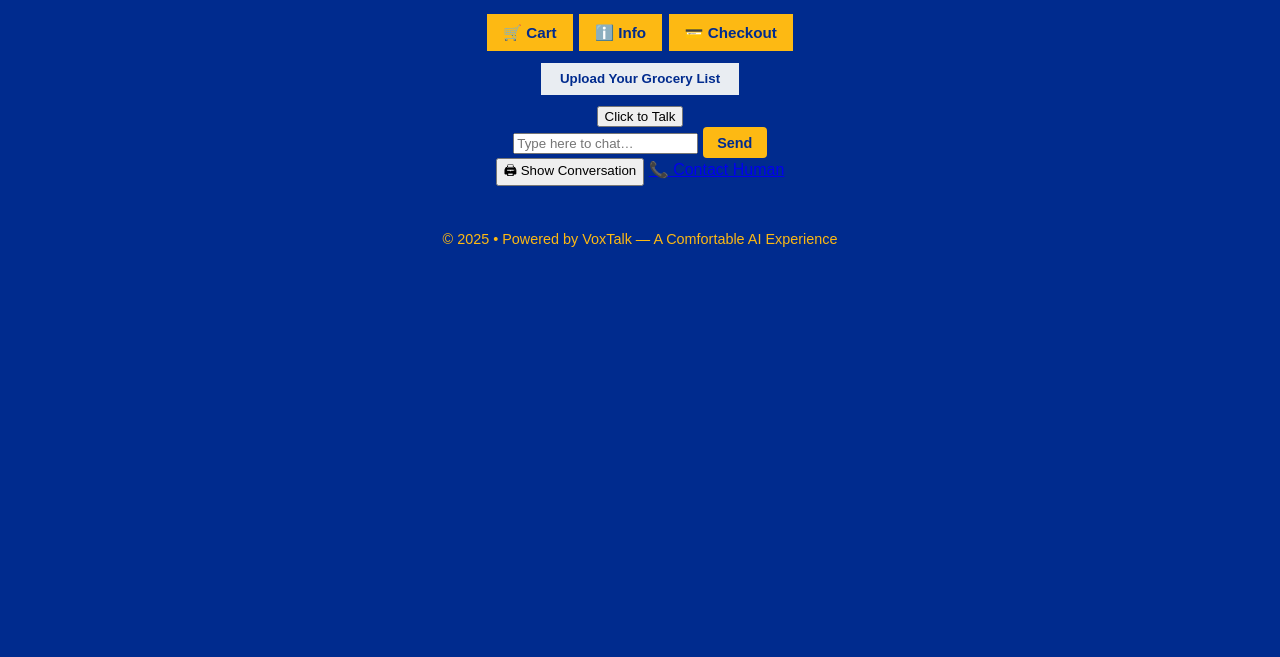
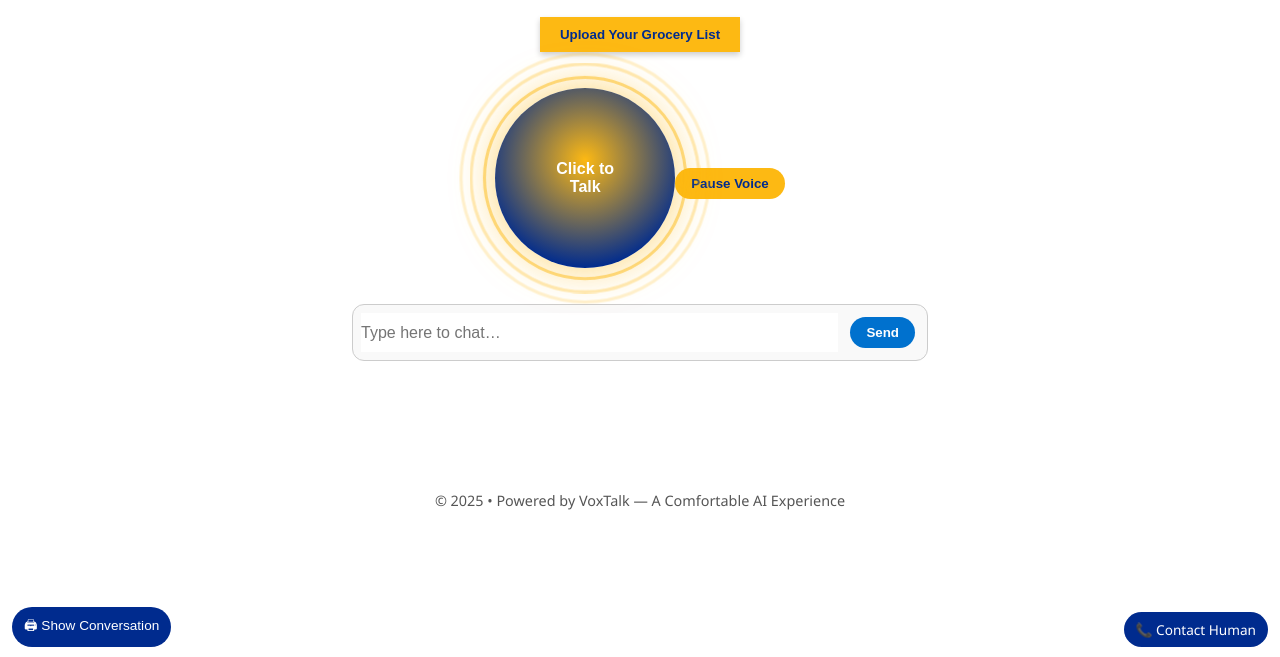
Before and after one commit to msimpson215/walsmart-demo-1, a website: page public/index.html in a window 1280 px wide. Shown: the part 143-800 px from the top of the page. Drawn offline with Linux system fonts and the light colour scheme.

Commit message:
Refactor CSS variables and update styles

```diff
--- a/public/style.css
+++ b/public/style.css
@@ -1,95 +1,88 @@
 :root{
-  --primary-bg:#002b8e;
-  --accent:#fdb913;
-  --neutral:#e9edf2;
-  --text:#fff;
-  --text-dark:#0f172a;
+  --blue:#0071ce;
+  --yellow:#fdb913;
+  --bg:#ffffff;
+  --ink:#111;
 }
 
-/* GENERAL */
-body{margin:0;font-family:Arial,Helvetica,sans-serif;
-  background:var(--primary-bg);color:var(--text);text-align:center;}
-
-/* HEADER */
-.navbar{padding:.8rem 1rem .4rem;}
-.brand-main{font-size:3.6rem;font-weight:900;letter-spacing:.4px;}
-.brand-icon{color:var(--accent);font-size:1.8rem;margin-left:.25rem;}
-.tagline{font-size:1rem;color:var(--accent);margin:.3rem 0 .2rem;}
-.container{padding:.5rem 1rem 1rem;max-width:1000px;margin:0 auto;}
-
-/* BUTTON ROW */
-.portal-row{display:flex;justify-content:center;gap:.4rem;flex-wrap:wrap;}
-.portal{
-  background:var(--accent);color:var(--primary-bg);
-  border:none;padding:.6rem 1rem;font-weight:800;font-size:.95rem;
-  cursor:pointer;}
-
-/* UPLOAD */
-.upload-section{margin:.7rem 0;display:flex;justify-content:center;}
-.upload-btn{background:var(--neutral);color:var(--primary-bg);
-  border:none;padding:.55rem 1.2rem;font-weight:800;cursor:pointer;}
-
-/* CHAT */
-.chat-section{margin-top:1rem;}
-.halo-button{
-  width:160px;height:160px;border-radius:50%;
-  border:4px solid var(--accent);
-  background:radial-gradient(circle,var(--accent)0%,var(--primary-bg)92%);
-  animation:haloPulse 3s infinite;cursor:pointer;margin-top:.5rem;
-}
-@keyframes haloPulse{
-  0%{box-shadow:0 0 0 0 rgba(253,185,19,.55);}
-  70%{box-shadow:0 0 0 26px rgba(253,185,19,0);}
-  100%{box-shadow:0 0 0 0 rgba(253,185,19,0);}
-}
-#voiceStatus{margin:.4rem 0;font-size:.95rem;opacity:.9;}
-.pause-btn{
-  background:var(--accent);color:var(--primary-bg);
-  border:none;padding:.4rem .9rem;font-weight:800;font-size:.9rem;
-  cursor:pointer;margin-top:.2rem;
+*{box-sizing:border-box;margin:0;padding:0}
+body{
+  font-family:Segoe UI,Roboto,Arial,sans-serif;
+  background:var(--bg);
+  color:var(--ink);
+  display:flex;
+  flex-direction:column;
+  align-items:center;
+  justify-content:flex-start;
+  min-height:100vh;
 }
 
-/* TRANSCRIPT */
-.transcript{max-width:800px;margin:.8rem auto;padding:0 .5rem;
-  max-height:38vh;overflow:auto;text-align:left;font-size:.9rem;}
-.transcript p{margin:.3rem 0;}
-.transcript p.user{color:#fff;}
-.transcript p.assistant{color:#e6f0ff;}
-.transcript p.error{color:#ffdddd;}
+/* Header */
+.navbar{margin-top:16px;text-align:center;}
+.brand-main{font-size:2.2rem;font-weight:700;color:var(--blue);}
+.brand-icon{font-size:2rem;color:var(--yellow);margin-left:4px;}
+.tagline{font-size:0.9rem;margin-top:4px;color:#555;}
 
-/* CLASSIC CHAT */
-.classic-chat{margin-top:.8rem;display:flex;justify-content:center;gap:.4rem;}
-#userInput{width:min(720px,70vw);padding:.45rem .6rem;border:none;border-radius:4px;}
-#sendBtn{padding:.45rem .9rem;border:none;border-radius:4px;
-  background:var(--accent);color:var(--primary-bg);
-  font-weight:800;font-size:.9rem;cursor:pointer;}
+.container{width:100%;max-width:640px;display:flex;flex-direction:column;align-items:center;gap:16px;margin-top:12px;}
 
-/* CONTROLS */
-.controls{margin-top:.6rem;display:flex;justify-content:space-between;
-  max-width:380px;margin-inline:auto;}
-.controls button{background:var(--accent);color:var(--primary-bg);
-  border:none;padding:.4rem .8rem;font-weight:800;
-  font-size:.8rem;cursor:pointer;}
+/* Buttons */
+.portal-row{display:flex;justify-content:center;gap:10px;flex-wrap:wrap;}
+.portal{
+  background:var(--blue);
+  color:#fff;
+  border:none;
+  padding:10px 20px;
+  font-weight:600;
+  cursor:pointer;
+  box-shadow:0 3px 6px rgba(0,0,0,.2);
+}
+.portal:hover{background:#005fad;}
+.upload-btn{
+  background:var(--yellow);
+  border:none;
+  color:#002b8e;
+  padding:10px 20px;
+  font-weight:600;
+  cursor:pointer;
+  box-shadow:0 3px 6px rgba(0,0,0,.2);
+}
+.upload-section{margin-top:10px;}
 
-/* PANELS */
-.panel{margin:.8rem auto 0;padding:.8rem;max-width:900px;
-  background:rgba(255,255,255,.05);
-  border:1px solid rgba(255,255,255,.15);font-size:.9rem;}
-.hidden{display:none;}
+/* Halo button */
+.stage{display:flex;justify-content:center;align-items:center;position:relative;margin-top:20px;}
+.halo-btn{
+  position:relative;width:180px;height:180px;border-radius:50%;
+  border:none;background:radial-gradient(60% 60% at 50% 40%,#fdb913 0%,#002b8e 100%);
+  box-shadow:0 0 40px rgba(253,185,19,0.6);
+  cursor:pointer;
+}
+.halo-label{position:absolute;left:50%;top:50%;transform:translate(-50%,-50%);font-weight:700;font-size:1rem;color:#fff;text-align:center;}
+.ring{position:absolute;inset:-10px;border-radius:50%;border:3px solid rgba(253,185,19,.5);animation:float 3s infinite;}
+.ring.r2{inset:-20px;opacity:.6;animation-delay:.5s;}
+.ring.r3{inset:-30px;opacity:.4;animation-delay:1s;}
+@keyframes float{0%,100%{transform:scale(1)}50%{transform:scale(1.05)}}
+.stop-btn{margin-top:10px;background:#fdb913;color:#002b8e;border:none;padding:8px 16px;border-radius:999px;cursor:pointer;font-weight:600;}
 
-/* CONTACT */
-.contact-panel{position:fixed;left:50%;top:20%;transform:translateX(-50%);
-  width:min(520px,90vw);background:#fff;color:var(--text-dark);
-  border:2px solid #111;z-index:9999;padding:0;}
-.contact-panel.hidden{display:none;}
-.contact-header{display:flex;justify-content:space-between;
-  align-items:center;padding:.6rem .8rem;background:#111;
-  color:#fff;font-weight:800;}
-.contact-close{background:#fff;color:#111;border:2px solid #111;
-  padding:.2rem .6rem;font-weight:800;cursor:pointer;}
-.contact-body{padding:1rem;}
-.contact-body a{color:#0a58ca;text-decoration:underline;}
+/* Classic chat */
+.quiet{width:90%;max-width:600px;margin-top:20px;}
+.quiet-form{display:flex;gap:8px;border:1px solid #ccc;border-radius:12px;padding:8px;background:#f9f9f9;}
+.quiet-input{flex:1;border:none;outline:none;font-size:1rem;}
+.send-btn{background:var(--blue);color:#fff;border:none;border-radius:999px;padding:8px 16px;font-weight:600;cursor:pointer;}
+.send-btn:hover{background:#005fad;}
+.thread{margin-top:10px;min-height:60px;display:flex;flex-direction:column;gap:4px;}
 
-/* FOOTER */
-.footer{margin-top:1rem;padding:.8rem 0;
-  font-size:.9rem;color:var(--accent);}
+/* Corner buttons */
+.corner-btn{position:fixed;bottom:10px;background:#002b8e;color:#fff;border:none;padding:8px 12px;border-radius:999px;cursor:pointer;text-decoration:none;font-size:0.85rem;}
+.corner-btn.left{left:12px;}
+.corner-btn.right{right:12px;}
+
+/* Footer */
+.footer{text-align:center;margin:60px 0 20px 0;font-size:0.9rem;color:#555;}
+
+/* Modal */
+.modal{position:fixed;inset:0;background:rgba(0,0,0,0.7);display:flex;align-items:center;justify-content:center;z-index:100;}
+.modal.hidden{display:none;}
+.modal-content{background:#fff;color:#111;border-radius:12px;padding:24px;max-width:480px;width:90%;text-align:center;box-shadow:0 4px 20px rgba(0,0,0,.4);}
+.pill{background:var(--blue);color:#fff;border:none;border-radius:999px;padding:8px 16px;margin:4px;cursor:pointer;font-weight:600;}
+.pill.ghost{background:#e0e0e0;color:#111;}
+.pill:hover{filter:brightness(1.1);}
```
